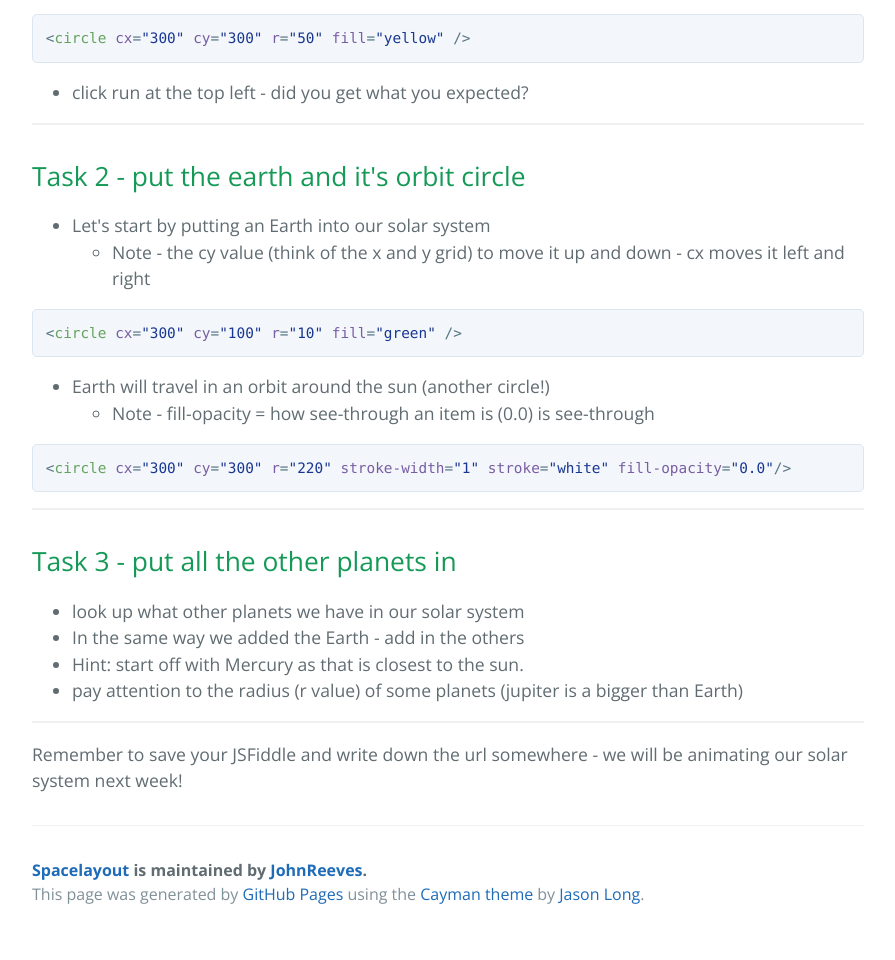
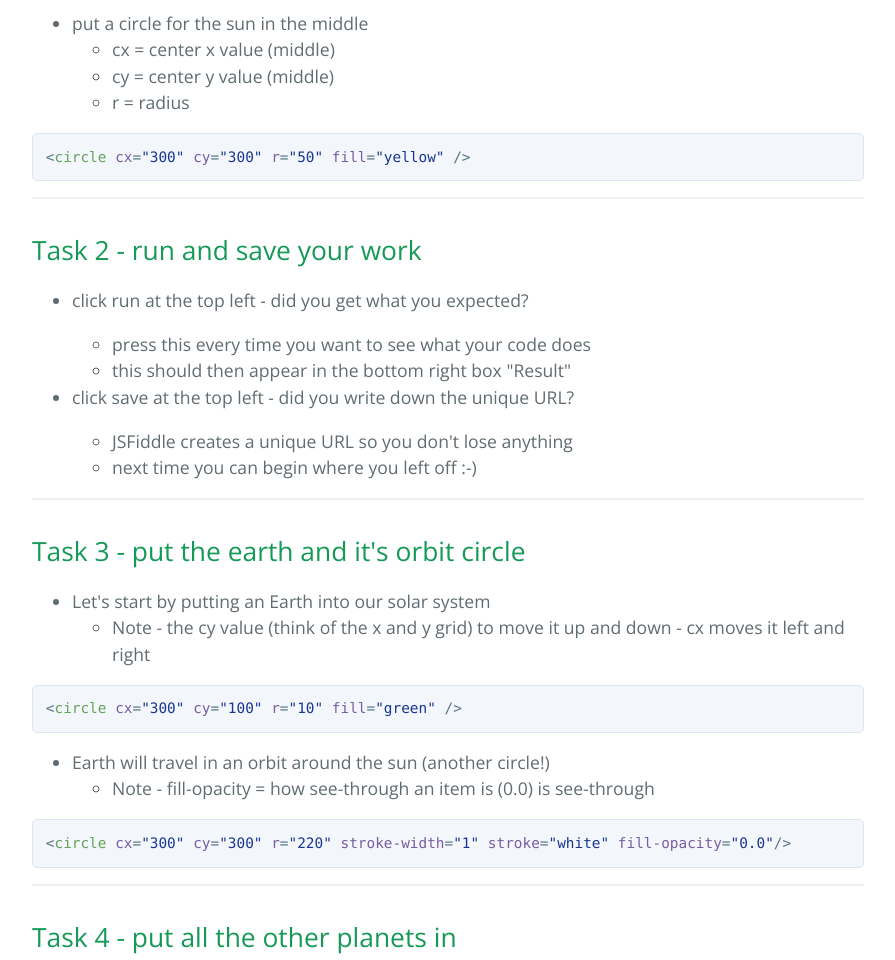
Before and after one commit to JohnReeves/SpaceLayout, a plain HTML site: page index.html in a window 1280 px wide. Shown: the part 1207-2167 px from the top of the page, without its empty margins (192-1087 px from the left). Before the commit the page ends 2145 px from the top, so only its background shows below. Drawn offline with nearby package versions, Linux system fonts and the light colour scheme.

Commit message:
Create gh-pages branch via GitHub

```diff
--- a/index.html
+++ b/index.html
@@ -11,18 +11,22 @@
   </head>
   <body>
     <section class="page-header">
-      <h1 class="project-name">Space Layout</h1>
+      <h1 class="project-name">Spacelayout</h1>
       <h2 class="project-tagline">Draw your planets with SVG HTML tags.</h2>
+      <a href="https://github.com/JohnReeves/SpaceLayout" class="btn">View on GitHub</a>
+      <a href="https://github.com/JohnReeves/SpaceLayout/zipball/master" class="btn">Download .zip</a>
+      <a href="https://github.com/JohnReeves/SpaceLayout/tarball/master" class="btn">Download .tar.gz</a>
     </section>
 
     <section class="main-content">
       <h1>
-<a id="space-worksheet" class="anchor" href="#space-worksheet" aria-hidden="true"><span aria-hidden="true" class="octicon octicon-link"></span></a></h1>
+<a id="space-worksheet" class="anchor" href="#space-worksheet" aria-hidden="true"><span aria-hidden="true" class="octicon octicon-link"></span></a>Space Worksheet</h1>
 
 <p><img src="http://i.imgur.com/GwVqsqt.png" alt="alt text" title="final image"></p>
 
 <h2>
 <a id="task-1---create-your-sun" class="anchor" href="#task-1---create-your-sun" aria-hidden="true"><span aria-hidden="true" class="octicon octicon-link"></span></a>Task 1 - Create your Sun</h2>
+
 <ul>
 <li>open <a href="http://www.jsfiddle.net">JSFiddle</a> in a new tab (preferably using Google Chrome)</li>
 <li>create a blank svg board in the HTML window (top left)</li>
@@ -57,14 +61,34 @@
 
 <div class="highlight highlight-text-xml"><pre>&lt;<span class="pl-ent">circle</span> <span class="pl-e">cx</span>=<span class="pl-s"><span class="pl-pds">"</span>300<span class="pl-pds">"</span></span> <span class="pl-e">cy</span>=<span class="pl-s"><span class="pl-pds">"</span>300<span class="pl-pds">"</span></span> <span class="pl-e">r</span>=<span class="pl-s"><span class="pl-pds">"</span>50<span class="pl-pds">"</span></span> <span class="pl-e">fill</span>=<span class="pl-s"><span class="pl-pds">"</span>yellow<span class="pl-pds">"</span></span> /&gt;</pre></div>
 
+<hr>
+
+<h2>
+<a id="task-2---run-and-save-your-work" class="anchor" href="#task-2---run-and-save-your-work" aria-hidden="true"><span aria-hidden="true" class="octicon octicon-link"></span></a>Task 2 - run and save your work</h2>
+
 <ul>
-<li>click run at the top left - did you get what you expected?</li>
+<li>
+<p>click run at the top left - did you get what you expected?</p>
+
+<ul>
+<li>press this every time you want to see what your code does </li>
+<li>this should then appear in the bottom right box "Result"</li>
+</ul>
+</li>
+<li>
+<p>click save at the top left - did you write down the unique URL?</p>
+
+<ul>
+<li>JSFiddle creates a unique URL so you don't lose anything</li>
+<li>next time you can begin where you left off :-)</li>
+</ul>
+</li>
 </ul>
 
 <hr>
 
 <h2>
-<a id="task-2---put-the-earth-and-its-orbit-circle" class="anchor" href="#task-2---put-the-earth-and-its-orbit-circle" aria-hidden="true"><span aria-hidden="true" class="octicon octicon-link"></span></a>Task 2 - put the earth and it's orbit circle</h2>
+<a id="task-3---put-the-earth-and-its-orbit-circle" class="anchor" href="#task-3---put-the-earth-and-its-orbit-circle" aria-hidden="true"><span aria-hidden="true" class="octicon octicon-link"></span></a>Task 3 - put the earth and it's orbit circle</h2>
 
 <ul>
 <li>Let's start by putting an Earth into our solar system
@@ -91,7 +115,7 @@
 <hr>
 
 <h2>
-<a id="task-3---put-all-the-other-planets-in" class="anchor" href="#task-3---put-all-the-other-planets-in" aria-hidden="true"><span aria-hidden="true" class="octicon octicon-link"></span></a>Task 3 - put all the other planets in</h2>
+<a id="task-4---put-all-the-other-planets-in" class="anchor" href="#task-4---put-all-the-other-planets-in" aria-hidden="true"><span aria-hidden="true" class="octicon octicon-link"></span></a>Task 4 - put all the other planets in</h2>
 
 <ul>
 <li>look up what other planets we have in our solar system</li>
```
Also changed, not shown: params.json (+1 -1 lines).
